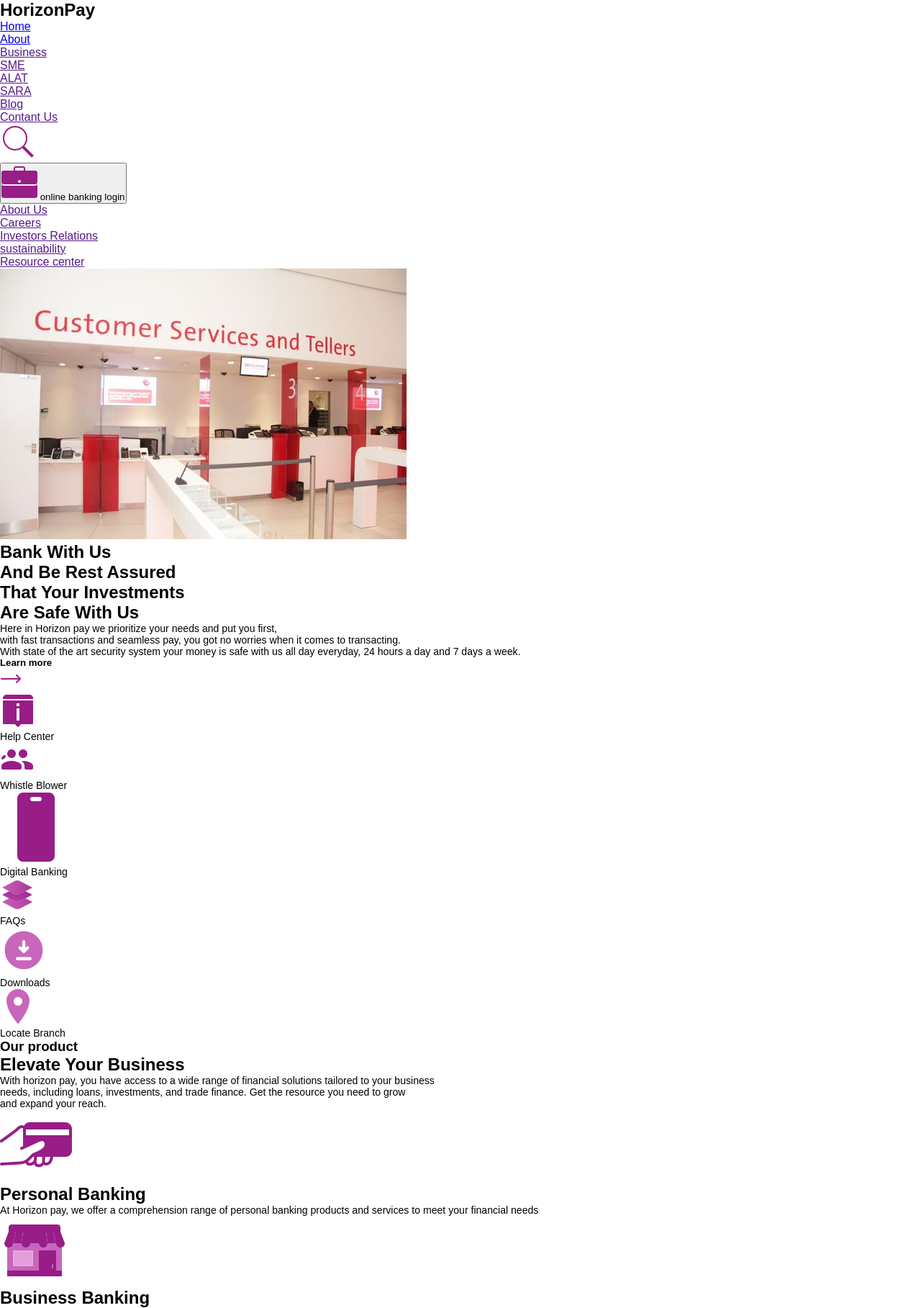
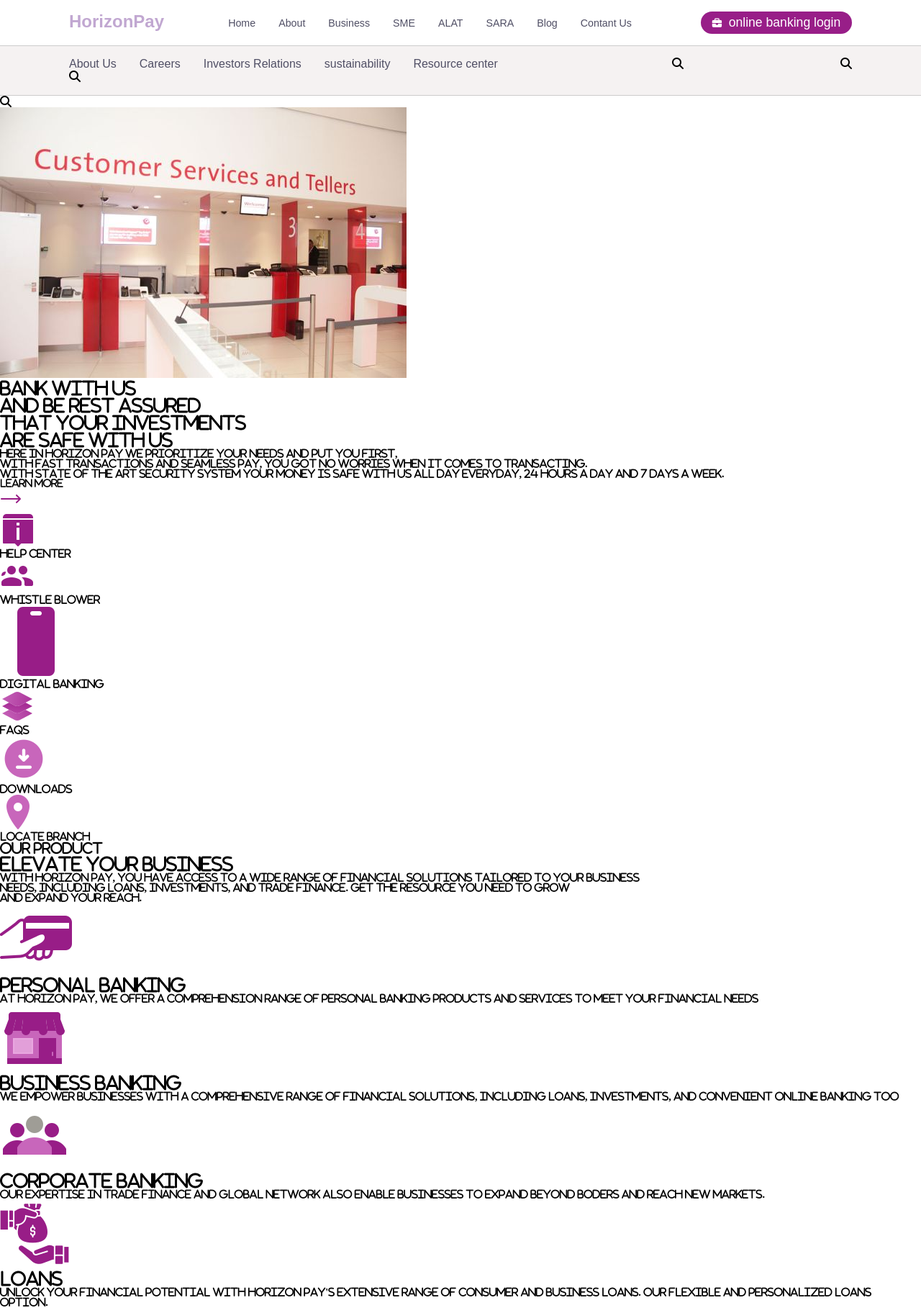
Before and after one commit to NgayuPaul/HorizonPay, a PHP site: page /index.php in a window 1280 px wide. Shown: the top 1817 px of the page at 72% size. Run offline with PHP 8.4, Linux system fonts and the light colour scheme; some libraries are stand-ins or nearby versions.

Commit message:
Js Functionalities added

```diff
--- a/assets/footer.php
+++ b/assets/footer.php
@@ -7,6 +7,7 @@
           <a href=""><i class="fa-brands fa-square-x-twitter"></i></a>
           <a href=""><i class="fa-brands fa-instagram"></i></a>
           <a href=""><i class="fa-brands fa-linkedin"></i></a>
+
         </div>
 
         <div class="apps">
@@ -81,5 +82,6 @@
         </div>
       </div>
     </section>
+    <script src="assets/script.js"></script>
   </body>
 </html>
--- a/assets/header.php
+++ b/assets/header.php
@@ -6,13 +6,14 @@
     <title><?= $pagetitle  ?></title>
     <!-- <link rel="stylesheet" href="style.css"> -->
       <script src="https://kit.fontawesome.com/193fdcad3c.js" crossorigin="anonymous"></script>
+
     <link rel="stylesheet" href="assets/styles.css"/>
   </head>
   <body>
 
     <header>
-    <section id ="header-1">
-    <h1>HorizonPay</h1>
+    <section id ="header-1" class="header-1">
+      <h1>HorizonPay</h1>
         <nav>
             <ul>
                 <li><a href="index.php">Home</a></li>
@@ -23,26 +24,33 @@
                 <li><a href="">SARA</a></li>
                 <li><a href="">Blog</a></li>
                 <li><a href="">Contant Us</a></li>
-              </ul>
-              <div id="search-btn">
-            <img src="assets/img/search.png" alt="search">
-        </div>
-        <button type="submit">
-          <img src="assets/img/case.png" alt="case"/>
-            <span>online banking login</span>
-          </button>
+            </ul>
+
+          <a href="">
+          <button type="submit"><i class="fa fa-briefcase"></i><span>online banking login</span></button></a>
+
         </nav>
     </section>
     <section class="header-2">
-        <ul>
+        <nav>
+          <ul>
             <li><a href="">About Us</a></i>
             <li><a href="">Careers</a></li>
             <li><a href="">Investors Relations</a></li>
             <li><a href="">sustainability</a></li>
             <li><a href="">Resource center</a></li>
-        </ul>
+          </ul>
+          <div class="form-wrapper">
+          <form action="" class="search-btn">
+            <input type="text" name="" placeholder="search...." class="search-box active ">
+            <i class="fa fa-search" aria-hidden="true">
 
-</section>
+            <button class="search-close" ><i class="fa fa-times active" aria-hidden="true"></i></button>
+            </form>
+          </div>
+          <!-- <button class="search-reveal" ><i class="fa fa-search" aria-hidden="true"></i></button> -->
+       </nav>
+    </section>
 
 
         <div>
--- a/assets/styles.css
+++ b/assets/styles.css
@@ -1,5 +1,5 @@
 :root {
-  --section-padding: 4rem;
+  --section-padding: 6rem;
   --color-white: #fff;
 }
 *,
@@ -15,13 +15,119 @@ body {
     font-size: 0.88rem;
   }
 }
+.header-1 {
+  color: #c1a7d1;
+  background-color: #fff;
+  padding: 1rem var(--section-padding) 1rem var(--section-padding);
+
+  display: flex;
+  justify-content: space-between;
+  nav {
+    display: flex;
+    column-gap: 4rem;
+    font-size: 0.89rem;
+    /* padding: 1rem 0 1rem 0; */
+    ul {
+      display: flex;
+      column-gap: 2rem;
+      text-align: center;
+      margin-top: 0.5rem;
+      padding-right: 2rem;
+
+      li {
+        list-style: none;
+        position: relative;
+        a {
+          text-decoration: none;
+          color: #504f65;
+          transition: 0.4s;
+        }
+        a:hover {
+          color: #981d88fd;
+        }
+
+        a::after {
+          content: "";
+          width: 0%;
+          height: 2px;
+          background: #981d88fd;
+          position: absolute;
+          bottom: -4px;
+          left: 2px;
+          transition: width 01s ease;
+        }
+        a:hover::after {
+          width: 95%;
+        }
+      }
+    }
+    a button {
+      color: #fff;
+      background-color: #981d88fd;
+      border-radius: 50px;
+      padding: 0.3rem;
+      width: 210px;
+      border: none;
+      span {
+        font-size: 1.1rem;
+        margin-left: 0.6rem;
+      }
+    }
+  }
+}
+/* section.header2 {
+} */
+.header-2 {
+  padding: 1rem var(--section-padding) 1rem var(--section-padding);
+  background-color: rgba(241, 237, 237, 0.717);
+  border-top: 1px solid #cac9c9f0;
+  border-bottom: 1px solid #cac9c9f0;
+  /* color: ; */
+  nav {
+    display: flex;
+    justify-content: space-between;
+    ul {
+      display: flex;
+      column-gap: 2rem;
+      text-align: center;
+      margin-top: 0;
+      padding-right: 2rem;
+      li,
+      a {
+        list-style: none;
+        text-decoration: none;
+        color: #504f65;
+      }
+    }
+  }
+}
+.form-wrapper {
+  position: relative;
+  display: flex;
+  flex-direction: column;
+  flex-wrap: nowrap;
+  input[type="text"] {
+    width: 200px;
+    padding: 0.5rem;
+    border-radius: 50px;
+    border: none;
+    transition: width 0.5s;
+  }
+}
+.active {
+  display: none;
+}
 
 #footer {
   display: flex;
-  background-image: url("images/footerbg3.webp");
+  background-image: linear-gradient(
+      to right,
+      rgba(152, 29, 135, 0.76),
+      rgba(152, 29, 135, 0.76)
+    ),
+    url("images/footerbg3.webp");
   background-size: cover;
   color: white;
-  /* font-family: Arial, Helvetica, sans-serif; */
   padding: var(--section-padding) var(--section-padding) 0
     var(--section-padding);
   width: 98vw;
```
Also changed, not shown: assets/script.js (added, +8 -0 lines), assets/images/bg-footer.jpg (added).
